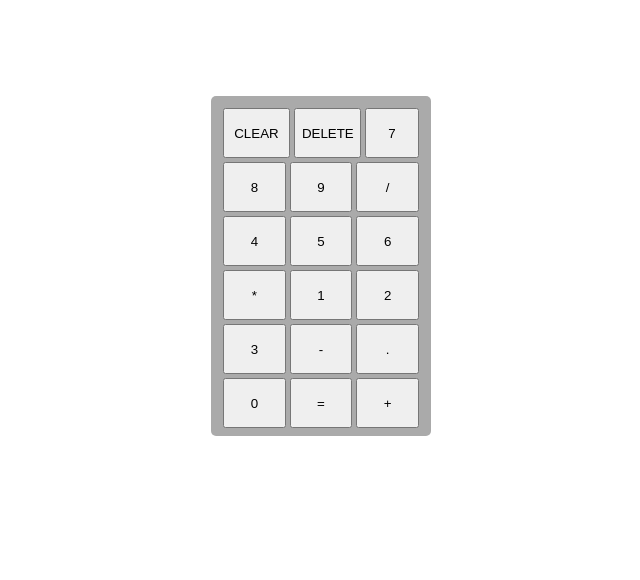
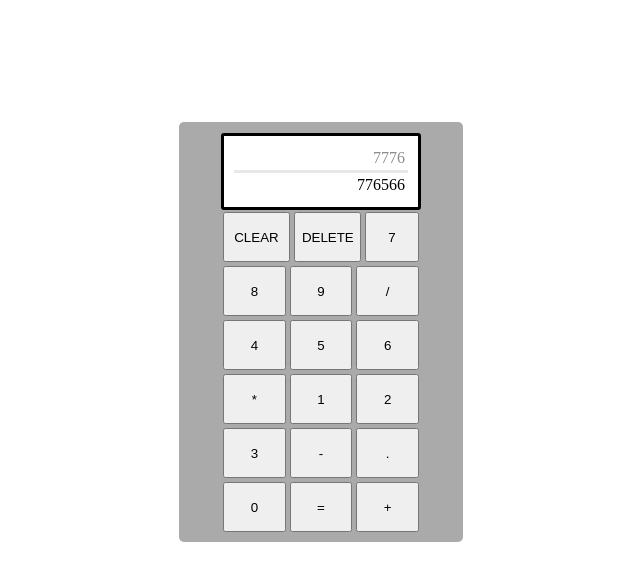
Before and after one commit to vimllaa/Calculator, a plain HTML site: page index.html in a window 1280 px wide. Shown: the whole page, without its empty margins (319-959 px from the left). Drawn offline with Linux system fonts and the light colour scheme.

Commit message:
display window change in design

```diff
--- a/index.html
+++ b/index.html
@@ -10,6 +10,11 @@
     <div>
       <div class="calculatorFrame">
         <div class="numberDisplay">
+          <div class="resultDisplay">
+            <p class="prevNumDisplay">7776</p>
+            <p class="currentNumDisplay">776566</p>
+          </div>
+
           <div class="buttons">
             <button class="clearBtn">CLEAR</button>
             <button class="deleteBtn">DELETE</button>
--- a/style.css
+++ b/style.css
@@ -5,8 +5,8 @@ body {
 }
 
 .calculatorFrame {
-  height: 40vh;
-  width: 25vh;
+  height: 50vh;
+  width: 33vh;
   display: flex;
   justify-content: center;
   align-items: center;
@@ -16,11 +16,30 @@ body {
   padding: 10px;
 }
 
+.currentNumDisplay,
+.prevNumDisplay {
+  background-color: white;
+  text-align: right;
+  margin: 0px;
+  padding: 3px;
+}
+
+.resultDisplay {
+  background-color: white;
+  padding: 10px;
+  border: solid black;
+  border-radius: 3px;
+}
+
+.prevNumDisplay {
+  color: rgb(140, 140, 140);
+  border-bottom: solid rgb(232, 232, 232);
+}
+
 .buttons {
   height: 40vh;
   width: 25vh;
   display: flex;
-  justify-content: center;
   align-items: center;
   flex-wrap: wrap;
 }
```
